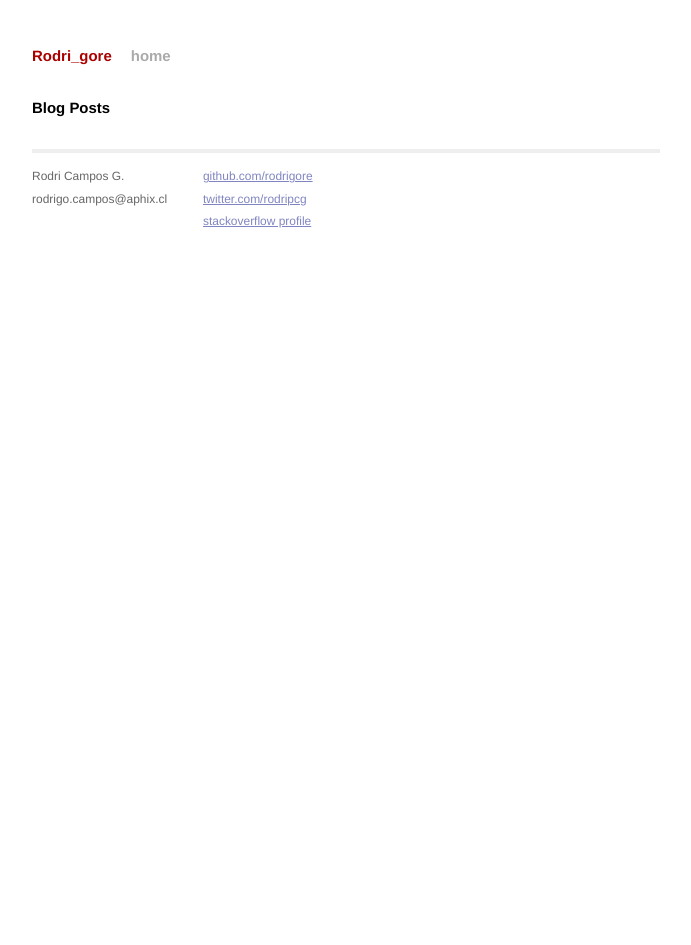
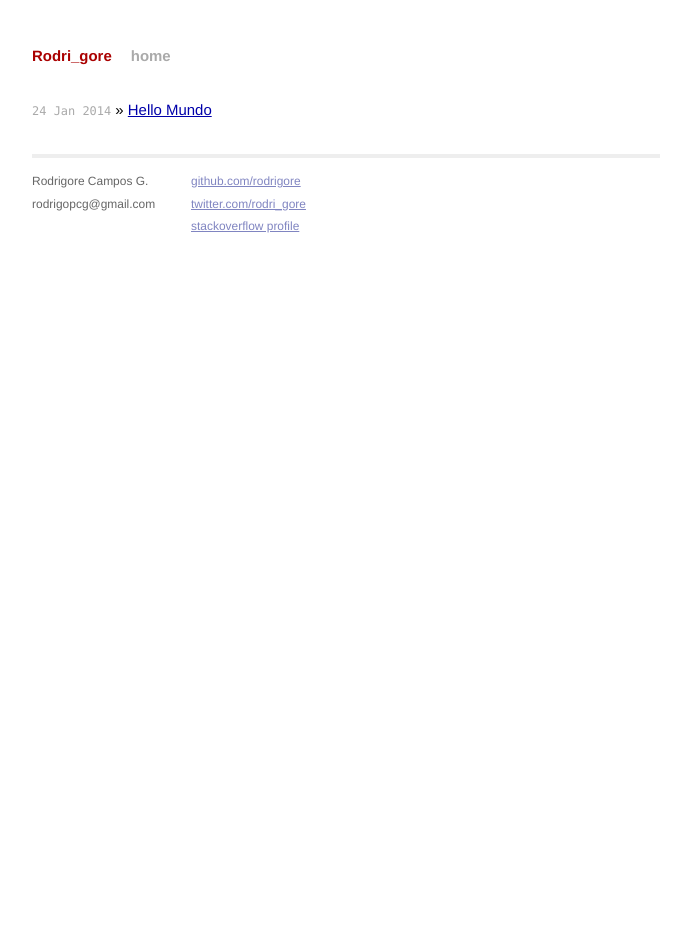
Before and after one commit to rodrigore/rodrigore.github.io, a Jekyll site: the page built from index.html, in a window 1280 px wide. Shown: the whole page, without its empty margins (294-985 px from the left). Built offline with Jekyll 4.4.1, drawn with Linux system fonts in a browser that asks for light colours.

Commit message:
Hello Mundo post (sin tildes a proposito)

```diff
--- a/_config.yml
+++ b/_config.yml
@@ -1,2 +1,3 @@
 name: Rodri_gore
 pygments: true
+encoding: "utf-8"
--- a/_layouts/default.html
+++ b/_layouts/default.html
@@ -27,15 +27,15 @@
             <div class="footer">
               <div class="contact">
                 <p>
-                  Rodri Campos G.<br />
-                  rodrigo.campos@aphix.cl
+                  Rodrigore Campos G.<br />
+                  rodrigopcg@gmail.com
                 </p>
               </div>
               <div class="contact">
                 <p>
                   <a href="http://github.com/rodrigore/">github.com/rodrigore</a><br />
-                  <a href="http://twitter.com/rodripcg/">twitter.com/rodripcg</a><br />
-                  <a href="http://stackoverflow.com/users/815672/rodri">stackoverflow profile</a><br />
+                  <a href="http://twitter.com/rodri_gore/">twitter.com/rodri_gore</a><br />
+                  <a href="http://stackoverflow.com/users/815672/rodri-gore">stackoverflow profile</a><br />
                 </p>
               </div>
             </div>
--- a/index.html
+++ b/index.html
@@ -4,7 +4,6 @@ title: Rodri_Gore
 ---
 
 <div id="home">
-  <h1>Blog Posts</h1>
   <ul class="posts">
     {% for post in site.posts %}
       <li><span>{{ post.date | date_to_string }}</span> &raquo; <a href="{{ post.url }}">{{ post.title }}</a></li>
```
Also changed, not shown: _post/2014-01-24-hello-mundo.md (deleted, +0 -7 lines), _posts/2014-01-24-hello-mundo.md (added, +15 -0 lines).
